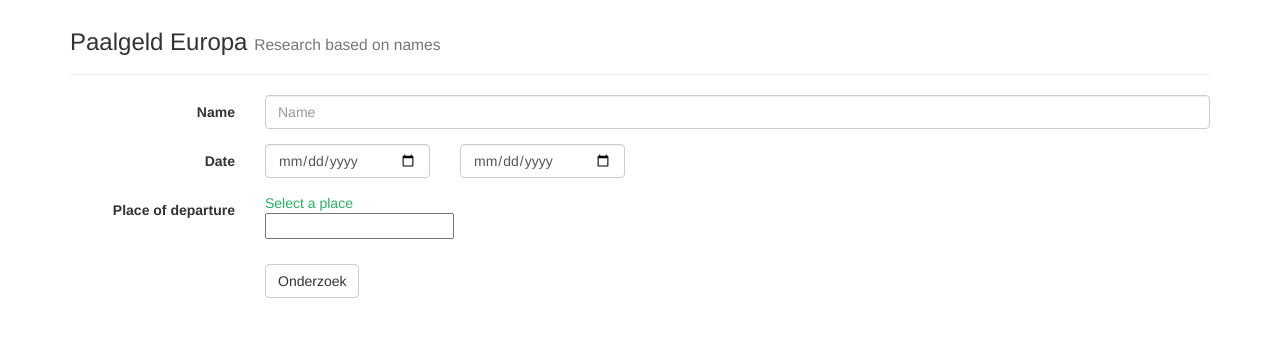
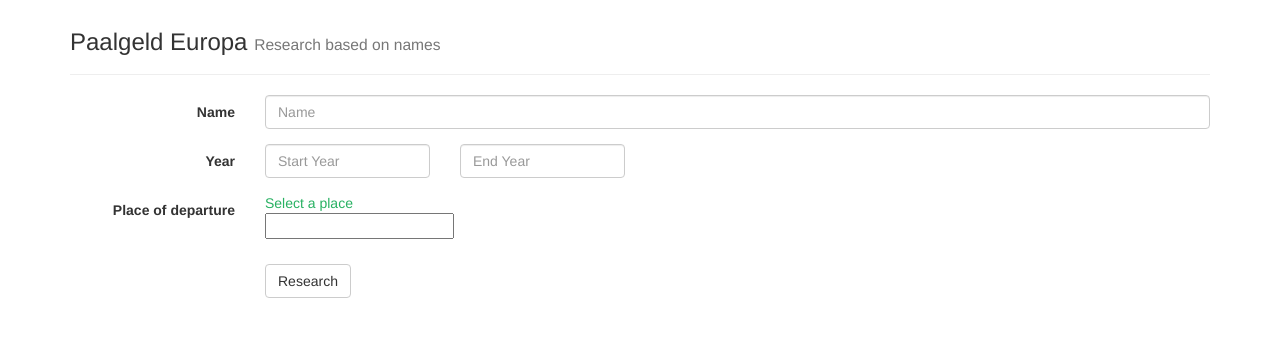
Before and after one commit to HendrikPrins/PaalgeldEuropa, a PHP site: page /namen.php in a window 1280 px wide. Shown: the part 51-388 px from the top of the page. Run offline with PHP 8.4, Linux system fonts and the light colour scheme; data that the repository does not hold is empty; some libraries are stand-ins or nearby versions.

Commit message:
names.php -> Year - Year ipv date

```diff
--- a/namen.php
+++ b/namen.php
@@ -11,12 +11,12 @@ beginPage('Paalgeld Europa - Names', true, 'Research based on names');
                             </div>
                             </div>
                             <div class="form-group">
-                            <label for="inputStartDate" class="col-sm-2 control-label">Date</label>
+                            <label for="inputStartDate" class="col-sm-2 control-label">Year</label>
                             <div class="col-xs-2">
-                            <input type="date" min="1742-01-01" max="1787-12-31" class="form-control" name="inputStartDate" placeholder="Start">
+                            <input type="number" maxlength="4" min="1742" min="1787" class="form-control" name="inputStartDate" placeholder="Start Year">
                             </div>
                             <div class="col-xs-2">
-                            <input type="date" min="1742-01-01" max="1787-12-31" class="form-control" name="inputEndDate" placeholder="End">
+                            <input type="number" maxlength="4" min="1742" min="1787" class="form-control" name="inputEndDate" placeholder="End Year">
                             </div>
                             </div>
                             <div class="form-group">
@@ -36,7 +36,7 @@ beginPage('Paalgeld Europa - Names', true, 'Research based on names');
                               </div>
                           <div class="form-group">
                             <div class="col-sm-offset-2 col-sm-10">
-                        <button type="submit" class="btn btn-default">Onderzoek</button>
+                        <button type="submit" class="btn btn-default">Research</button>
                         </div>
                         </div>
                         </form>
--- a/namenresult.php
+++ b/namenresult.php
@@ -22,11 +22,11 @@ require_once('inc/config.php');
       $query .= " AND fullNameCaptain like '$inputName'";
     }
     if($inputStartDate != "" && $inputEndDate != ""){
-       $query .= " AND date BETWEEN '".$inputStartDate."' AND '".$inputEndDate."'";
+       $query .= " AND year(date) BETWEEN '".$inputStartDate."' AND '".$inputEndDate."'";
     }elseif($inputStartDate != ""){
-       $query .= " AND date > '".$inputStartDate."'";
+       $query .= " AND year(date) > '".$inputStartDate."'";
     }elseif($inputEndDate != ""){
-       $query .= " AND date < '".$inputEndDate."'";
+       $query .= " AND year(date) < '".$inputEndDate."'";
     }
     if($departurePlace != ""){
       $query .= " AND ports.portCode = '".$departurePlace."'";
```
